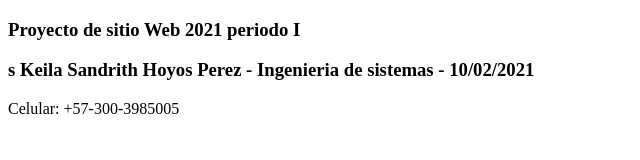
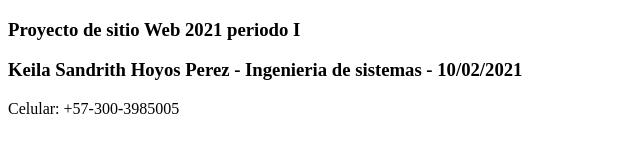
Before and after one commit to khoyos/DSW-KeilaHoyosPerez, a plain HTML site: page index.html in a window 1280 px wide. Shown: the top 160 px of the page, without its empty margins (0-640 px from the left). Drawn offline with Linux system fonts and the light colour scheme.

Commit message:
Corrección del archivo index.html habia una mal ubicada

```diff
--- a/index.html
+++ b/index.html
@@ -17,7 +17,7 @@
                 <h1>
                     Proyecto de sitio Web 2021 periodo I
                 </h1>
-                <h3>s
+                <h3>
                     Keila Sandrith Hoyos Perez - Ingenieria de sistemas - 10/02/2021
                 </h3>
             </header>
```
